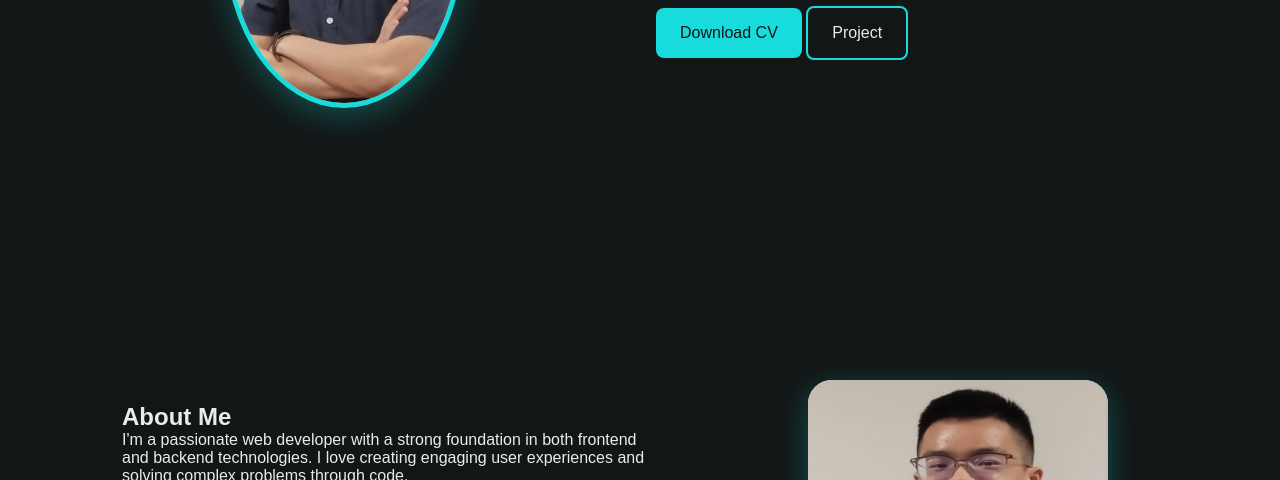
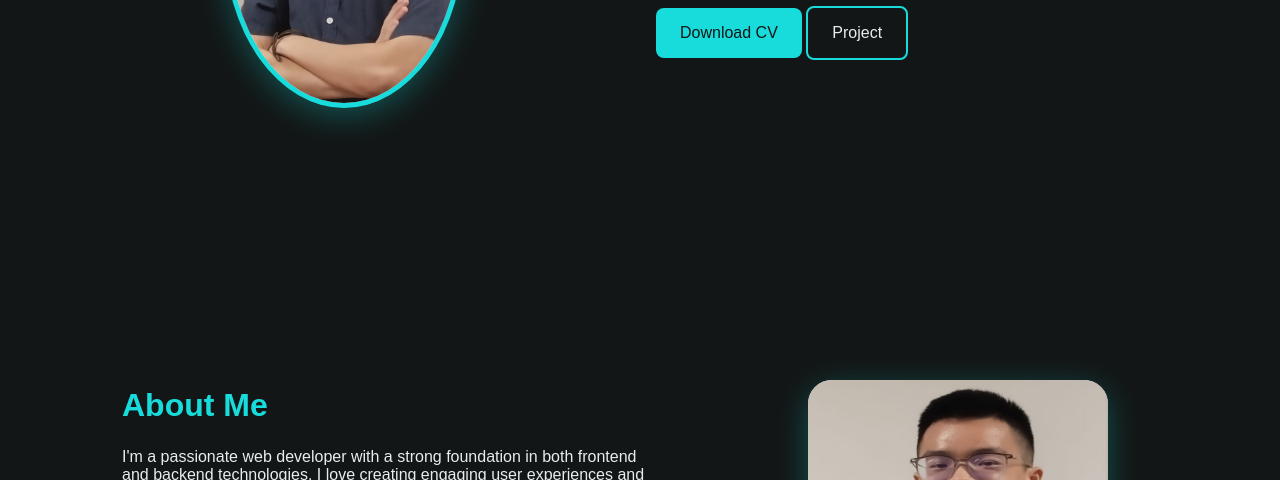
Before and after one commit to NgKaHock/Portfolio-Website, a plain HTML site: page index.html in a window 1280 px wide. Shown: the part 472-952 px from the top of the page. Drawn offline with nearby package versions, Linux system fonts and the light colour scheme; a web font is replaced by a local one.

Commit message:
update pic

```diff
--- a/css/style.css
+++ b/css/style.css
@@ -120,7 +120,7 @@ img {
     padding-block: 5rem 1rem;
 }
 
-.section-title {
+.section__title {
     text-align: center;
     font-size: var(--h1-font-size);
     color:var(--first-color);
```
Also changed, not shown: index.html (+2 -0 lines).
